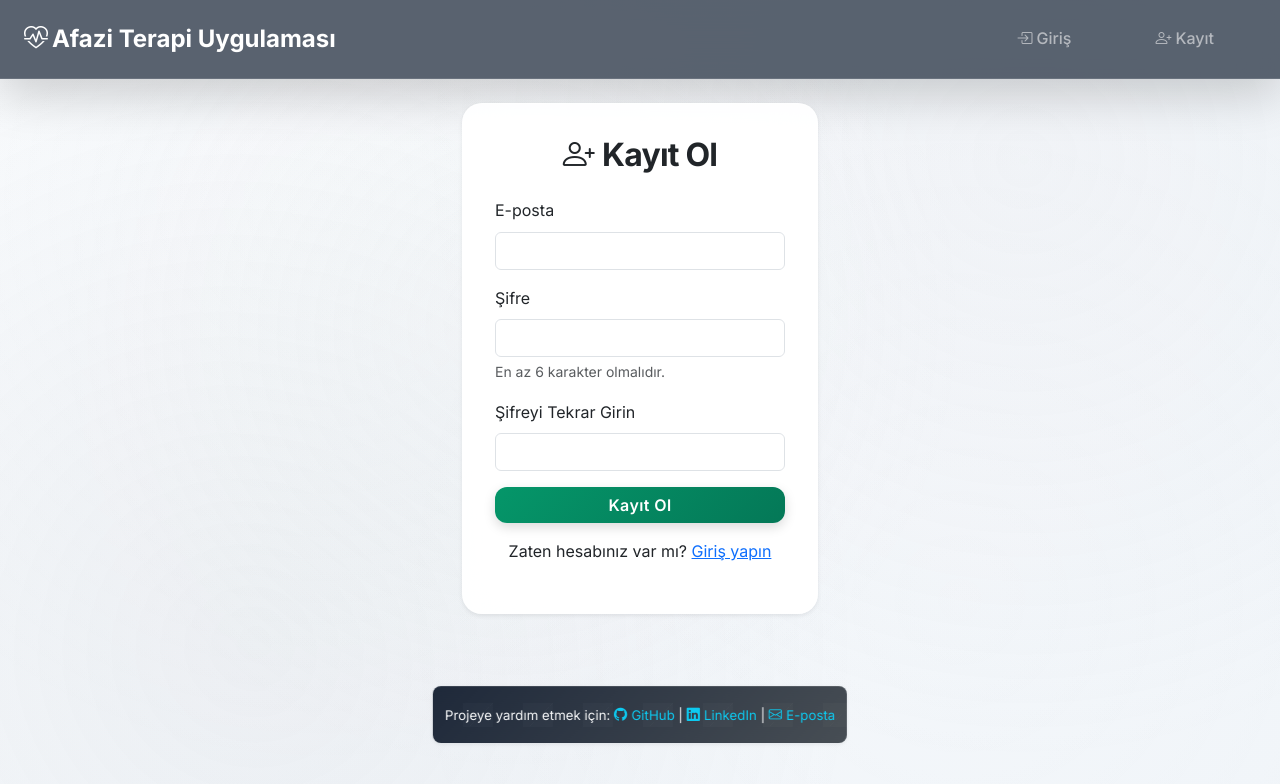
After one commit to caltunay/therapy-app-flask, a Flask app: page /signup in a window 1280 px wide. The commit adds this page. Shown: the top 784 px of the page. Run offline with Flask 3, Linux system fonts and the light colour scheme.

Commit message:
supabase user signup and login added -without loging in, users cannot use app

```diff
--- a/app.py
+++ b/app.py
@@ -1,4 +1,4 @@
-from flask import Flask, render_template, request, session, redirect, url_for, send_file, jsonify, Response
+from flask import Flask, render_template, request, session, redirect, url_for, send_file, jsonify, Response, flash
 import random
 from dotenv import load_dotenv
 import os
@@ -11,6 +11,7 @@ from bosluk import bosluk_bp
 from memory import memory_bp
 from image_memory import image_memory_bp
 from data_services import get_random_entry, get_image_url
+from auth_service import auth_service, login_required
 
 # load env variables
 load_dotenv()
@@ -25,7 +26,88 @@ app.register_blueprint(bosluk_bp)
 app.register_blueprint(memory_bp)
 app.register_blueprint(image_memory_bp)
 
+@app.route('/login', methods=['GET', 'POST'])
+def login():
+    if request.method == 'POST':
+        email = request.form.get('email')
+        password = request.form.get('password')
+
+        if not email or not password:
+            flash('E-posta ve şifre gereklidir.', 'error')
+            return render_template('login.html', error='E-posta ve şifre gereklidir.')
+
+        result = auth_service.sign_in(email, password)
+
+        if result['success']:
+            # Store user info in session
+            user_data = result['data']
+            session['user_id'] = user_data.user.id
+            session['access_token'] = user_data.session.access_token
+            session['user_email'] = user_data.user.email
+
+            # Redirect to original page or home
+            next_page = request.args.get('next')
+            return redirect(next_page or url_for('index'))
+        else:
+            error_msg = result['error']
+            if 'Invalid login credentials' in error_msg:
+                error_msg = 'Geçersiz e-posta veya şifre.'
+            return render_template('login.html', error=error_msg)
+
+    return render_template('login.html')
+
+@app.route('/signup', methods=['GET', 'POST'])
+def signup():
+    if request.method == 'POST':
+        email = request.form.get('email')
+        password = request.form.get('password')
+        confirm_password = request.form.get('confirm_password')
+
+        if not email or not password or not confirm_password:
+            return render_template('signup.html', error='Tüm alanlar gereklidir.')
+
+        if password != confirm_password:
+            return render_template('signup.html', error='Şifreler eşleşmiyor.')
+
+        if len(password) < 6:
+            return render_template('signup.html', error='Şifre en az 6 karakter olmalıdır.')
+
+        result = auth_service.sign_up(email, password)
+
+        if result['success']:
+            return render_template('signup.html',
+                                success='Kayıt başarılı! E-postanızı kontrol ederek hesabınızı onaylayın, sonra giriş yapabilirsiniz.')
+        else:
+            error_msg = result['error']
+            if 'User already registered' in error_msg:
+                error_msg = 'Bu e-posta adresi zaten kayıtlı.'
+            elif 'Password should be at least 6 characters' in error_msg:
+                error_msg = 'Şifre en az 6 karakter olmalıdır.'
+            return render_template('signup.html', error=error_msg)
+
+    return render_template('signup.html')
+
+@app.route('/logout')
+@login_required
+def logout():
+    auth_service.sign_out()
+    session.clear()
+    flash('Başarıyla çıkış yaptınız.', 'success')
+    return redirect(url_for('login'))
+
+@app.route('/breathing')
+@login_required
+def breathing_redirect():
+    return redirect(url_for('breathing_bp.index'))
+
+@app.route('/breathing/start')
+@login_required
+def breathing_start_redirect():
+    # Forward any query parameters
+    return redirect(url_for('breathing_bp.start', **request.args))
+
 @app.route('/', methods=['GET'])
+@login_required
 def index():
     item = get_random_entry()
     if not item:
@@ -60,6 +142,7 @@ def index():
     return render_template('index.html', image_url=image_url, censored=censored, revealed=len(session['revealed_indices']), tr_word=tr_word)
 
 @app.route('/hint', methods=['POST'])
+@login_required
 def hint():
     tr_word = session.get('tr_word', '')
     revealed_indices = session.get('revealed_indices', [])
@@ -85,6 +168,7 @@ def hint():
     return jsonify({'censored': censored, 'revealed': len(revealed_indices)})
 
 @app.route('/pronounce')
+@login_required
 def pronounce():
     tr_word = session.get('tr_word', '')
     if not tr_word:
@@ -96,6 +180,7 @@ def pronounce():
     return send_file(mp3_fp, mimetype='audio/mpeg')
 
 @app.route('/guess', methods=['POST'])
+@login_required
 def guess():
     data = request.get_json()
     idx = int(data.get('index'))
@@ -123,14 +208,5 @@ def guess():
     else:
         return jsonify({'success': False})
 
-@app.route('/breathing')
-def breathing_redirect():
-    return redirect(url_for('breathing_bp.index'))
-
-@app.route('/breathing/start')
-def breathing_start_redirect():
-    # Forward any query parameters
-    return redirect(url_for('breathing_bp.start', **request.args))
-
 if __name__ == "__main__":
     app.run(debug=True)
--- a/bosluk.py
+++ b/bosluk.py
@@ -3,10 +3,12 @@ import random
 from data_services import get_random_sentence
 from gtts import gTTS
 from io import BytesIO
+from auth_service import login_required
 
 bosluk_bp = Blueprint('bosluk_bp', __name__, url_prefix='/bosluk')
 
 @bosluk_bp.route('/')
+@login_required
 def index():
     difficulty = request.args.get('difficulty', 'kolay')
     items = [get_random_sentence(difficulty) for _ in range(5)]
@@ -59,6 +61,7 @@ def index():
         return render_template('bosluk.html', sentence=censored_sentence, difficulty=difficulty, word_boxes=word_boxes, hidden_word='_' * (len(hidden_word)//2) + hidden_word[len(hidden_word)//2:], original_word=hidden_word, original_sentence=original_sentence)
 
 @bosluk_bp.route('/guess', methods=['POST'])
+@login_required
 def guess():
     data = request.get_json()
     idx = int(data.get('index'))
@@ -86,6 +89,7 @@ def guess():
         return jsonify({'success': False})
 
 @bosluk_bp.route('/multi')
+@login_required
 def multi():
     difficulty = request.args.get('difficulty', 'kolay')
     # Get the main sentence and 4 more
@@ -113,6 +117,7 @@ def multi():
     return render_template('bosluk.html', sentence=censored_sentence, difficulty=difficulty, word_boxes=words)
 
 @bosluk_bp.route('/pronounce_sentence')
+@login_required
 def pronounce_sentence():
     # Get the current sentence from the query or session (here, from the request args for simplicity)
     sentence = request.args.get('sentence')
--- a/breathing.py
+++ b/breathing.py
@@ -1,12 +1,14 @@
 from flask import Blueprint, render_template, request, Response
 import json
 import time
+from auth_service import login_required
 
 # Create a Blueprint with URL prefix
 breathing_bp = Blueprint('breathing_bp', __name__, url_prefix='/breathing')
 
 # Now the route doesn't need /breathing prefix since the blueprint has it
 @breathing_bp.route('/')
+@login_required
 def index():
     # Default values for the sliders
     breath_duration = request.args.get('breath_duration', 4, type=int)
@@ -18,6 +20,7 @@ def index():
 
 # Now the route is /breathing/start instead of /breathing/breathing/start
 @breathing_bp.route('/start')
+@login_required
 def start():
     """Start a new breathing session with server-sent events"""
     breath_duration = request.args.get('breath_duration', 4, type=int)
--- a/image_memory.py
+++ b/image_memory.py
@@ -1,6 +1,7 @@
 from flask import Blueprint, render_template, session, request, jsonify, redirect, url_for
 import random
 from data_services import get_random_entry, get_image_url
+from auth_service import login_required
 
 image_memory_bp = Blueprint('image_memory_bp', __name__, url_prefix='/image_memory')
 
@@ -13,6 +14,7 @@ DIFFICULTY_SETTINGS = {
 DEFAULT_DIFFICULTY = 'Kolay'
 
 @image_memory_bp.route('/')
+@login_required
 def index():
     # Reset game state
     session['image_game_state'] = 'setup'
@@ -48,6 +50,7 @@ def index():
                           difficulties=list(DIFFICULTY_SETTINGS.keys()))
 
 @image_memory_bp.route('/play')
+@login_required
 def play():
     # Move to the play phase
     if 'original_images' not in session or 'image_difficulty' not in session:
@@ -90,6 +93,7 @@ def play():
                           difficulties=list(DIFFICULTY_SETTINGS.keys()))
 
 @image_memory_bp.route('/check', methods=['POST'])
+@login_required
 def check():
     if 'original_images' not in session:
         return jsonify({'valid': False, 'message': 'No active game'})
--- a/memory.py
+++ b/memory.py
@@ -1,5 +1,6 @@
 from flask import Blueprint, render_template, session, request, jsonify, redirect, url_for
 import random
+from auth_service import login_required
 
 memory_bp = Blueprint('memory_bp', __name__, url_prefix='/memory')
 
@@ -12,6 +13,7 @@ DIFFICULTY_SETTINGS = {
 DEFAULT_DIFFICULTY = 'Kolay'
 
 @memory_bp.route('/')
+@login_required
 def index():
     # Reset game state
     session['game_state'] = 'setup'
@@ -38,6 +40,7 @@ def index():
                           difficulties=list(DIFFICULTY_SETTINGS.keys()))
 
 @memory_bp.route('/play')
+@login_required
 def play():
     # Move to the play phase
     if 'original_numbers' not in session or 'difficulty' not in session:
@@ -70,6 +73,7 @@ def play():
                           difficulties=list(DIFFICULTY_SETTINGS.keys()))
 
 @memory_bp.route('/check', methods=['POST'])
+@login_required
 def check():
     if 'original_numbers' not in session:
         return jsonify({'valid': False, 'message': 'No active game'})
--- a/requirements.txt
+++ b/requirements.txt
@@ -44,3 +44,4 @@ typing_extensions==4.13.2
 tzdata==2025.2
 urllib3==2.4.0
 Werkzeug==3.1.3
+supabase==2.15.2
--- a/templates/layout.html
+++ b/templates/layout.html
@@ -28,6 +28,7 @@
             </button>
 
             <div class="collapse navbar-collapse" id="navbarNav">
+                {% if session.get('user_id') %}
                 <ul class="navbar-nav ms-auto">
                     <li class="nav-item">
                         <a class="nav-link {% if request.path == url_for('breathing_bp.index') %}active{% endif %}"
@@ -59,7 +60,26 @@
                             <i class="bi bi-images me-1"></i>Resim Hafızası
                         </a>
                     </li>
+                    <li class="nav-item">
+                        <a class="nav-link" href="{{ url_for('logout') }}">
+                            <i class="bi bi-box-arrow-right me-1"></i>Çıkış
+                        </a>
+                    </li>
                 </ul>
+                {% else %}
+                <ul class="navbar-nav ms-auto">
+                    <li class="nav-item">
+                        <a class="nav-link" href="{{ url_for('login') }}">
+                            <i class="bi bi-box-arrow-in-right me-1"></i>Giriş
+                        </a>
+                    </li>
+                    <li class="nav-item">
+                        <a class="nav-link" href="{{ url_for('signup') }}">
+                            <i class="bi bi-person-plus me-1"></i>Kayıt
+                        </a>
+                    </li>
+                </ul>
+                {% endif %}
             </div>
         </div>
     </nav>
--- /dev/null
+++ b/templates/signup.html
@@ -0,0 +1,50 @@
+{% extends "layout.html" %}
+
+{% block title %}Kayıt Ol{% endblock %}
+
+{% block content %}
+<div class="row justify-content-center">
+    <div class="col-md-6 col-lg-4">
+        <div class="card shadow-sm">
+            <div class="card-body">
+                <h2 class="card-title text-center mb-4">
+                    <i class="bi bi-person-plus me-2"></i>Kayıt Ol
+                </h2>
+
+                {% if error %}
+                <div class="alert alert-danger" role="alert">
+                    {{ error }}
+                </div>
+                {% endif %}
+
+                {% if success %}
+                <div class="alert alert-success" role="alert">
+                    {{ success }}
+                </div>
+                {% endif %}
+
+                <form method="POST">
+                    <div class="mb-3">
+                        <label for="email" class="form-label">E-posta</label>
+                        <input type="email" class="form-control" id="email" name="email" required>
+                    </div>
+                    <div class="mb-3">
+                        <label for="password" class="form-label">Şifre</label>
+                        <input type="password" class="form-control" id="password" name="password" required minlength="6">
+                        <div class="form-text">En az 6 karakter olmalıdır.</div>
+                    </div>
+                    <div class="mb-3">
+                        <label for="confirm_password" class="form-label">Şifreyi Tekrar Girin</label>
+                        <input type="password" class="form-control" id="confirm_password" name="confirm_password" required>
+                    </div>
+                    <button type="submit" class="btn btn-success w-100">Kayıt Ol</button>
+                </form>
+
+                <div class="text-center mt-3">
+                    <p>Zaten hesabınız var mı? <a href="{{ url_for('login') }}">Giriş yapın</a></p>
+                </div>
+            </div>
+        </div>
+    </div>
+</div>
+{% endblock %}
```
Also changed, not shown: auth_service.py (added, +66 -0 lines), templates/login.html (added, +39 -0 lines).
